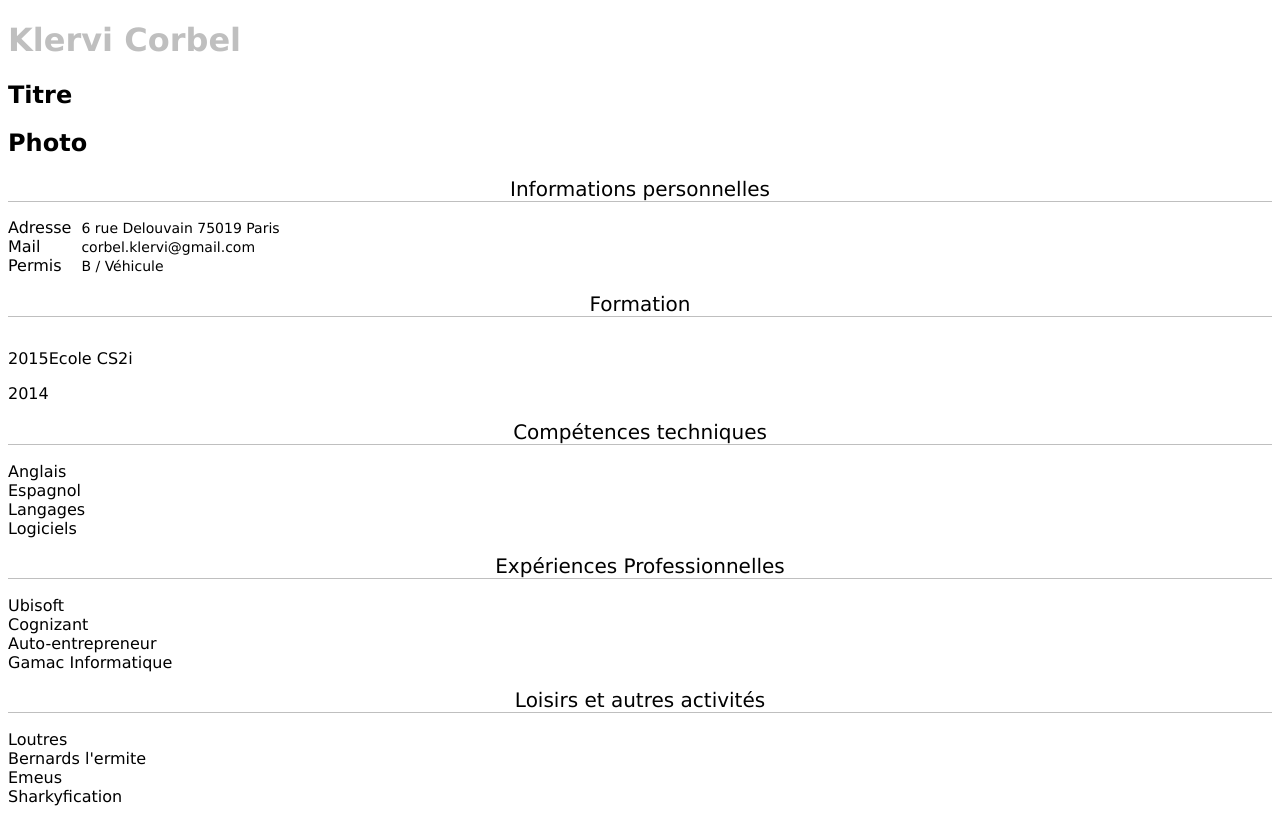
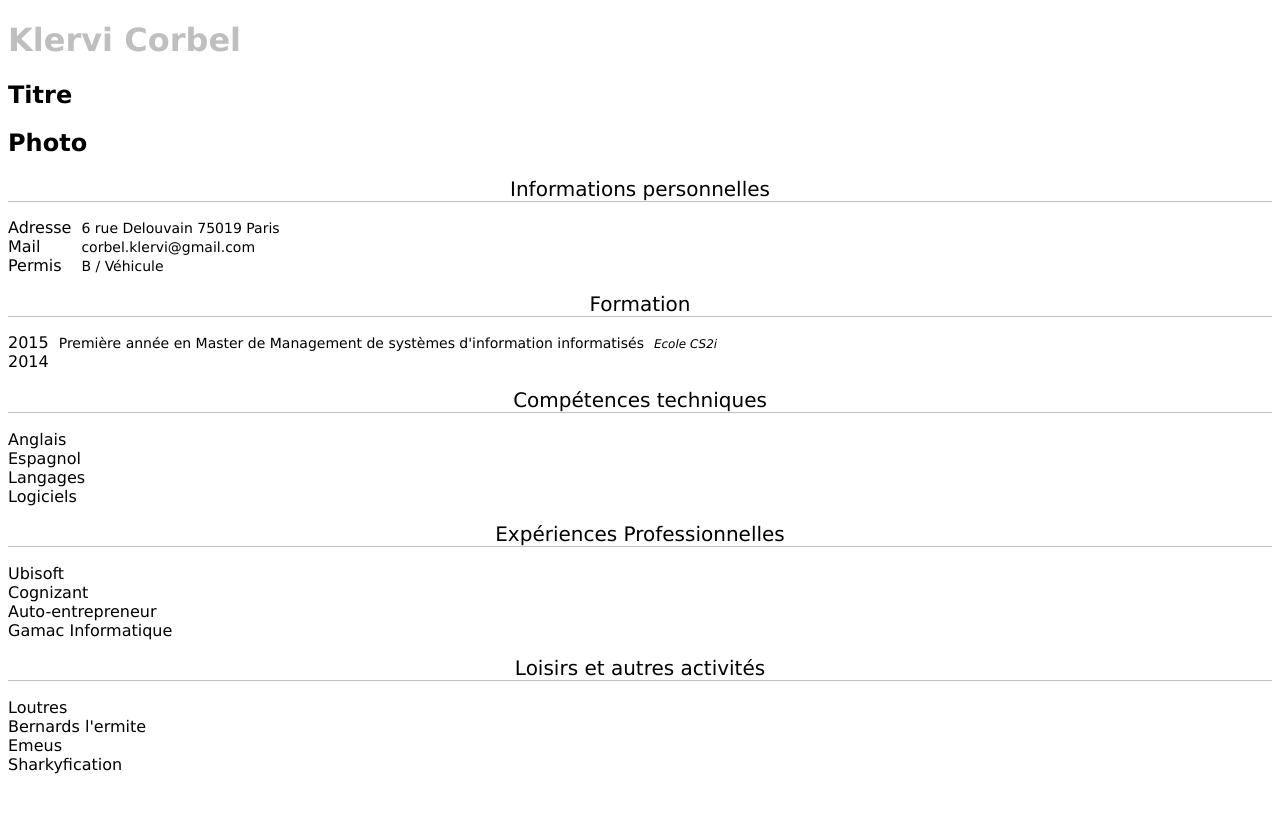
Before and after one commit to klervicn/klervicn-blog-resume, a Next.js app: page / in a window 1280 px wide. After the commit the page ends 800 px from the top, so only its background shows below. Built offline with nearby package versions, Linux system fonts and the light colour scheme.

Commit message:
Modify some CSS for caption lines

```diff
--- a/components/CaptionLine.js
+++ b/components/CaptionLine.js
@@ -1,8 +1,15 @@
 import React from "react";
 
-// Mettre en italique et bcp plus petit, même alignement que les lignes
 export default ({ children, style = {}, ...props }) => (
-  <div>
-    <p>{children}</p>
+  <div
+    style={{
+      display: "table-cell",
+      paddingLeft: 10,
+      textAlign: "justify",
+      fontSize: 12,
+      fontStyle: "italic"
+    }}
+  >
+    {children}
   </div>
 );
--- a/pages/index.js
+++ b/pages/index.js
@@ -43,6 +43,9 @@ export default class Home extends React.Component {
           <Tab>
             <Line>
               <LineLabel>2015</LineLabel>
+              <LineContent>
+                Première année en Master de Management de systèmes d'information informatisés
+              </LineContent>
               <CaptionLine>Ecole CS2i</CaptionLine>
             </Line>
             <Line>
```
